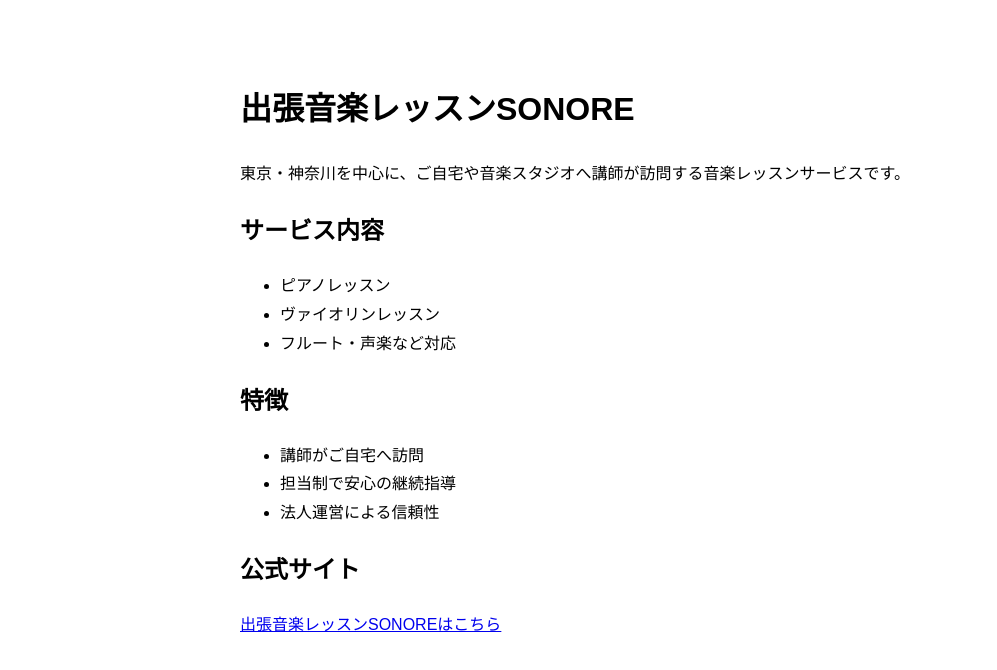
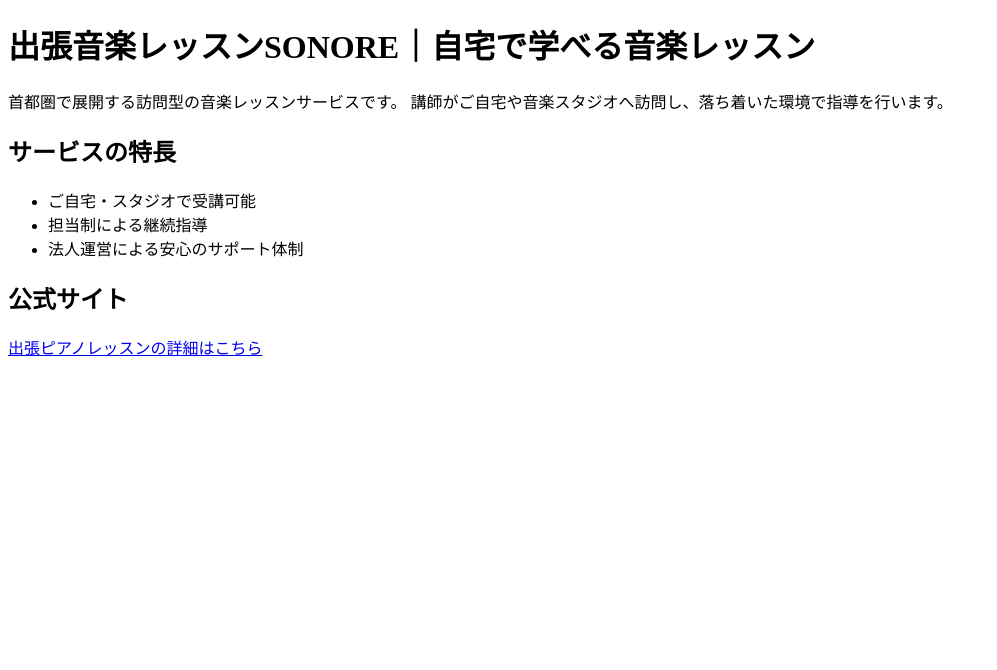
Before and after one commit to sonore-music/sonore, a plain HTML site: page index.html in a window 1280 px wide. Shown: the whole page, without its empty margins (0-997 px from the left). Drawn offline with Linux system fonts and the light colour scheme.

Commit message:
Update index.html

```diff
--- a/index.html
+++ b/index.html
@@ -2,39 +2,29 @@
 <html lang="ja">
 <head>
 <meta charset="UTF-8">
-<meta name="viewport" content="width=device-width, initial-scale=1.0">
-
-<title>出張音楽レッスンSONORE｜東京・神奈川</title>
-<meta name="description" content="東京・神奈川を中心にご自宅や音楽スタジオへ講師が訪問する出張音楽レッスン。ピアノ・ヴァイオリンなど専門講師が対応。">
-
+<title>出張音楽レッスンSONORE</title>
 </head>
 
-<body style="font-family:sans-serif;line-height:1.8;max-width:800px;margin:40px auto;padding:20px;">
+<body>
 
-<h1>出張音楽レッスンSONORE</h1>
+<h1>出張音楽レッスンSONORE｜自宅で学べる音楽レッスン</h1>
 
 <p>
-東京・神奈川を中心に、ご自宅や音楽スタジオへ講師が訪問する音楽レッスンサービスです。
+首都圏で展開する訪問型の音楽レッスンサービスです。
+講師がご自宅や音楽スタジオへ訪問し、落ち着いた環境で指導を行います。
 </p>
 
-<h2>サービス内容</h2>
+<h2>サービスの特長</h2>
 <ul>
-<li>ピアノレッスン</li>
-<li>ヴァイオリンレッスン</li>
-<li>フルート・声楽など対応</li>
-</ul>
-
-<h2>特徴</h2>
-<ul>
-<li>講師がご自宅へ訪問</li>
-<li>担当制で安心の継続指導</li>
-<li>法人運営による信頼性</li>
+<li>ご自宅・スタジオで受講可能</li>
+<li>担当制による継続指導</li>
+<li>法人運営による安心のサポート体制</li>
 </ul>
 
 <h2>公式サイト</h2>
 <p>
 <a href="https://sonore-music.co.jp/home_lesson.html">
-出張音楽レッスンSONOREはこちら
+出張ピアノレッスンの詳細はこちら
 </a>
 </p>
 
```
